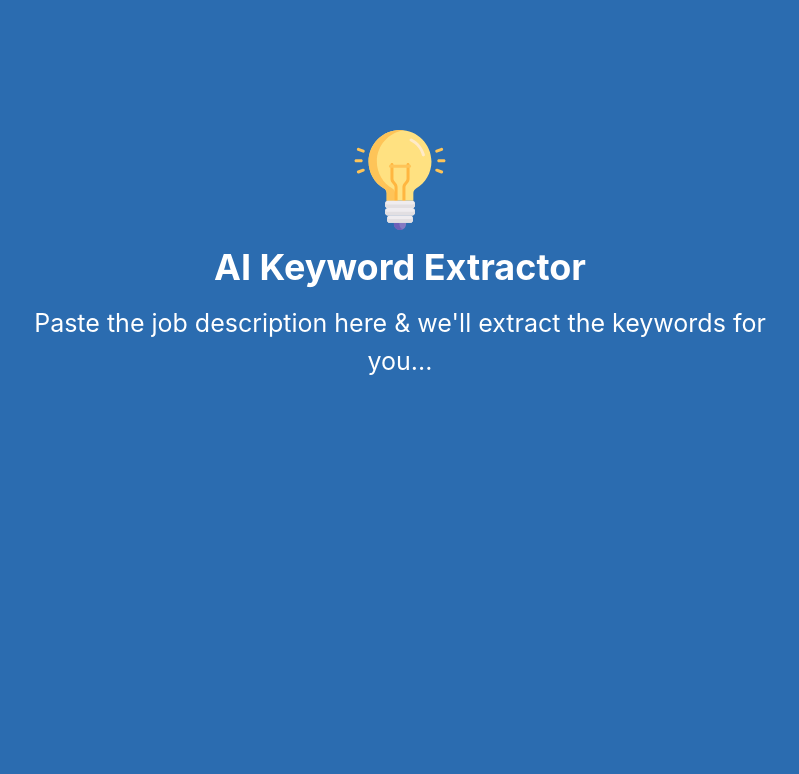
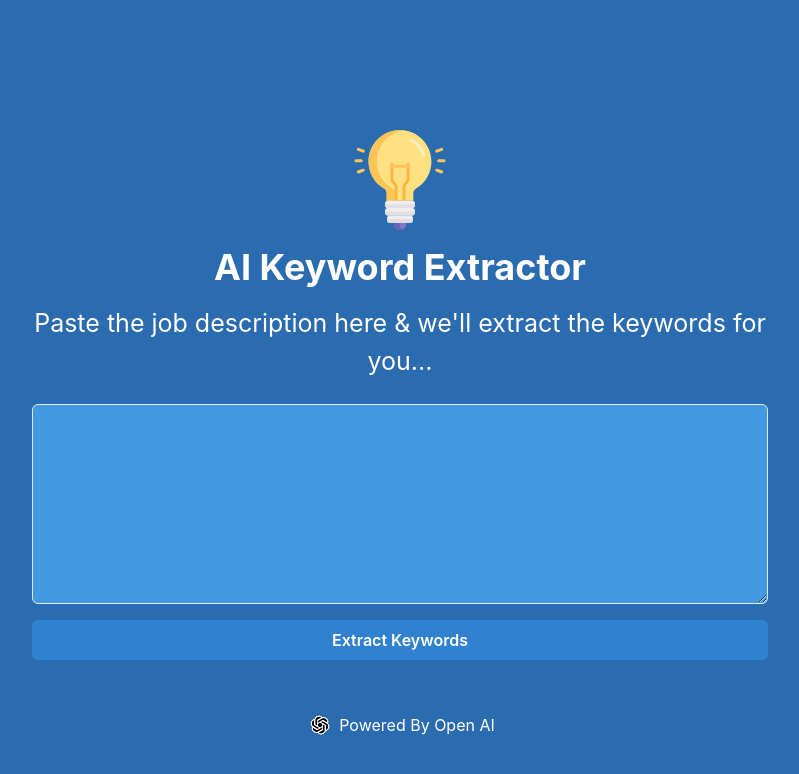
Before and after one commit to rishabhsaklani08/AI-Keyword-Extractor, a React (Vite) app: page / in a window 1280 px wide. Shown: the top 774 px of the page, without its empty margins (240-1039 px from the left). Built offline with nearby package versions, Linux system fonts and the light colour scheme.

Commit message:
Footer & Text area added

```diff
--- a/src/App.jsx
+++ b/src/App.jsx
@@ -1,11 +1,17 @@
 import { Container, Box } from "@chakra-ui/react"
 import Header from "./components/Header"
+import Footer from "./components/Footer"
+import TextInput from "./components/TextInput"
+
 
 const App = () => {
   return (
     <Box bg='blue.600' color='white' height='100vh' paddingTop={130}>
       <Container maxW='3xl' centerContent>
         <Header />
+        <TextInput />
+        <Footer />
+
       </Container>
     </Box>
   )
--- /dev/null
+++ b/src/components/Footer.jsx
@@ -0,0 +1,14 @@
+import { Box, Image, Text, Flex } from '@chakra-ui/react';
+import logo from '../assets/openai.png';
+const Footer = () => {
+    return (
+        <Box marginTop={50}>
+            <Flex justifyContent='center' alignItems='center'>
+                <Image src={logo} marginRight={1} />
+                <Text>Powered By Open AI</Text>
+            </Flex>
+        </Box>
+    )
+}
+
+export default Footer
--- /dev/null
+++ b/src/components/TextInput.jsx
@@ -0,0 +1,47 @@
+import { useState } from "react"
+import { Textarea, Button, useToast } from '@chakra-ui/react'
+
+const TextInput = () => {
+    const [text, setText] = useState('')
+
+    const toast = useToast();
+
+    const submitText = () => {
+        if (text === '') {
+            toast({
+                title: 'Text field is empty.',
+                description: 'Please enter some text to extract keywords.',
+                status: 'error',
+                duration: 5000,
+                isClosable: false,
+            })
+            return
+        }
+    }
+    return (
+        <>
+            <Textarea
+                bg='blue.400'
+                padding={4}
+                marginTop={6}
+                height={200}
+                color='white'
+                value={text}
+                onChange={(e) => setText(e.target.value)}
+            />
+
+            <Button
+                bg='blue.500'
+                color='white'
+                marginTop={4}
+                width='100%'
+                _hover={{ bg: 'blue.700' }}
+                onClick={submitText}
+            >
+                Extract Keywords
+            </Button>
+        </>
+    )
+}
+
+export default TextInput
```
Also changed, not shown: src/assets/openai.png (added).
